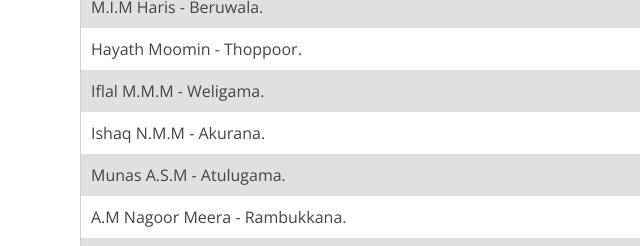
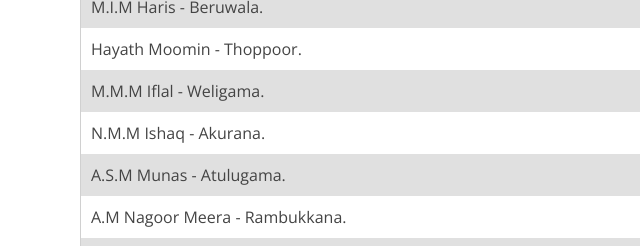
Before and after one commit to ShahidMafaz/shahidmafaz.github.io, a plain HTML site: page passmembers.html in a window 1280 px wide. Shown: the part 1873-2119 px from the top of the page, 0-640 px from the left. Drawn offline with nearby package versions, Linux system fonts and the light colour scheme.

Commit message:
Refactor

```diff
--- a/passmembers.html
+++ b/passmembers.html
@@ -182,13 +182,13 @@
         <td>Hayath Moomin - Thoppoor.</td>
       </tr>
       <tr>
-        <td>Iflal M.M.M - Weligama.</td>
+        <td>M.M.M Iflal - Weligama.</td>
       </tr>
       <tr>
-        <td>Ishaq N.M.M - Akurana.</td>
+        <td>N.M.M Ishaq - Akurana.</td>
       </tr>
       <tr>
-        <td>Munas A.S.M - Atulugama.</td>
+        <td>A.S.M Munas - Atulugama.</td>
       </tr>
       <tr>
         <td>A.M Nagoor Meera - Rambukkana.</td>
```
